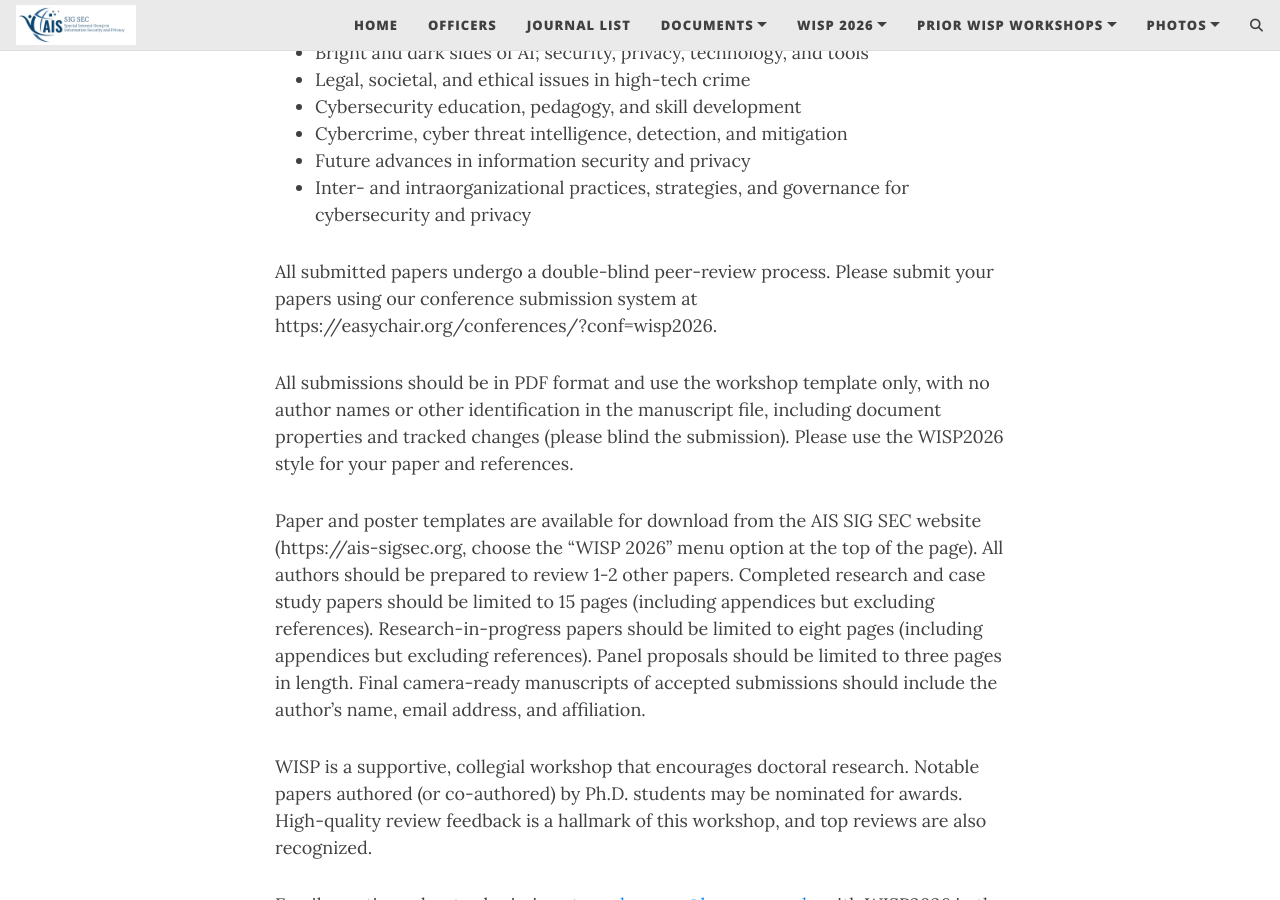
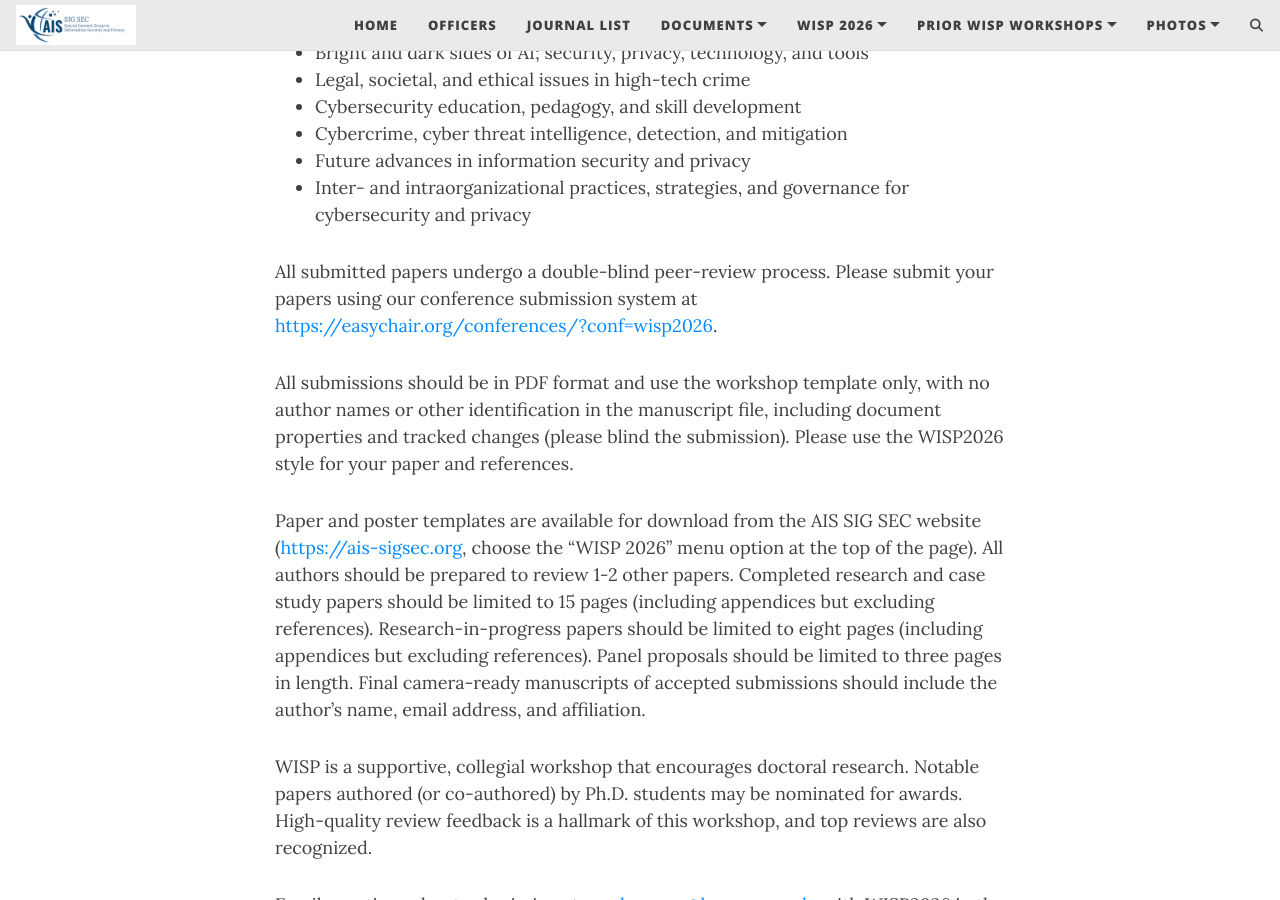
Before and after one commit to ais-sigsec/ais-sigsec.github.io, a Jekyll site: the page built from _posts/2026-09-14-wisp-2026.md, in a window 1280 px wide and 900 px high, scrolled down 1399 px. Built offline with Jekyll 4.4.1, drawn with Linux system fonts in a browser that asks for light colours; comment, search, counter and statistics services are not loaded.

```diff
--- a/_posts/2026-09-14-wisp-2026.md
+++ b/_posts/2026-09-14-wisp-2026.md
@@ -35,11 +35,11 @@ This workshop is a premier research forum for the leading researchers, practitio
 - Future advances in information security and privacy
 - Inter- and intraorganizational practices, strategies, and governance for cybersecurity and privacy
 
-All submitted papers undergo a double-blind peer-review process. Please submit your papers using our conference submission system at https://easychair.org/conferences/?conf=wisp2026.
+All submitted papers undergo a double-blind peer-review process. Please submit your papers using our conference submission system at <https://easychair.org/conferences/?conf=wisp2026>.
 
 All submissions should be in PDF format and use the workshop template only, with no author names or other identification in the manuscript file, including document properties and tracked changes (please blind the submission). Please use the WISP2026 style for your paper and references.
 
-Paper and poster templates are available for download from the AIS SIG SEC website (https://ais-sigsec.org, choose the “WISP 2026” menu option at the top of the page). All authors should be prepared to review 1-2 other papers. Completed research and case study papers should be limited to 15 pages (including appendices but excluding references). Research-in-progress papers should be limited to eight pages (including appendices but excluding references). Panel proposals should be limited to three pages in length. Final camera-ready manuscripts of accepted submissions should include the author's name, email address, and affiliation.
+Paper and poster templates are available for download from the AIS SIG SEC website (<https://ais-sigsec.org>, choose the “WISP 2026” menu option at the top of the page). All authors should be prepared to review 1-2 other papers. Completed research and case study papers should be limited to 15 pages (including appendices but excluding references). Research-in-progress papers should be limited to eight pages (including appendices but excluding references). Panel proposals should be limited to three pages in length. Final camera-ready manuscripts of accepted submissions should include the author's name, email address, and affiliation.
 
 WISP is a supportive, collegial workshop that encourages doctoral research. Notable papers authored (or co-authored) by Ph.D. students may be nominated for awards. High-quality review feedback is a hallmark of this workshop, and top reviews are also recognized.
 
```
Also changed, not shown: other parts of _posts/2026-09-14-wisp-2026.md (+1 -1 lines).
